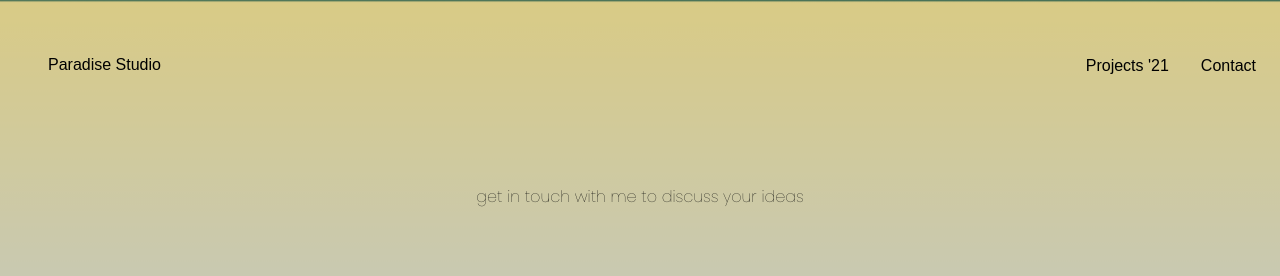
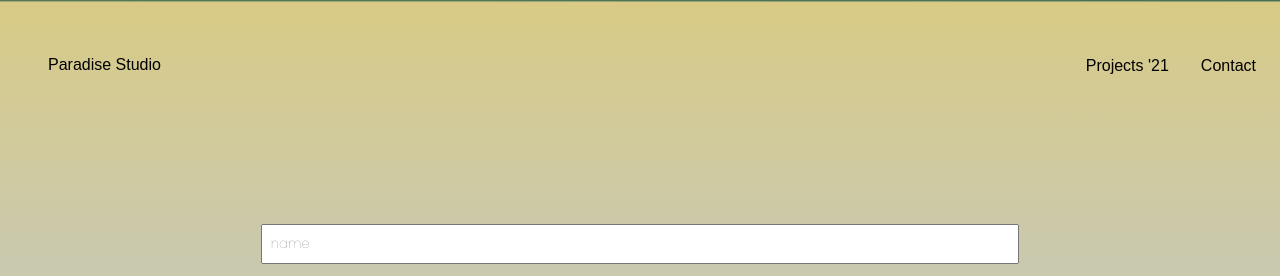
Before and after one commit to mnapearson/paradiseportfolio, a Vue app: page /contact in a window 1280 px wide. Shown: the top 276 px of the page. Built offline with nearby package versions, Linux system fonts and the light colour scheme; some icons are missing; a web font is replaced by a local one; what vue-progress-path would draw is missing.

Commit message:
remove contact text

```diff
--- a/src/views/Contact.vue
+++ b/src/views/Contact.vue
@@ -1,7 +1,6 @@
 <template>
   <div>
     <div class="contact-form">
-      <p>get in touch with me to discuss your ideas</p>
       <form
         ref="contact"
         class="contact-form"
```
